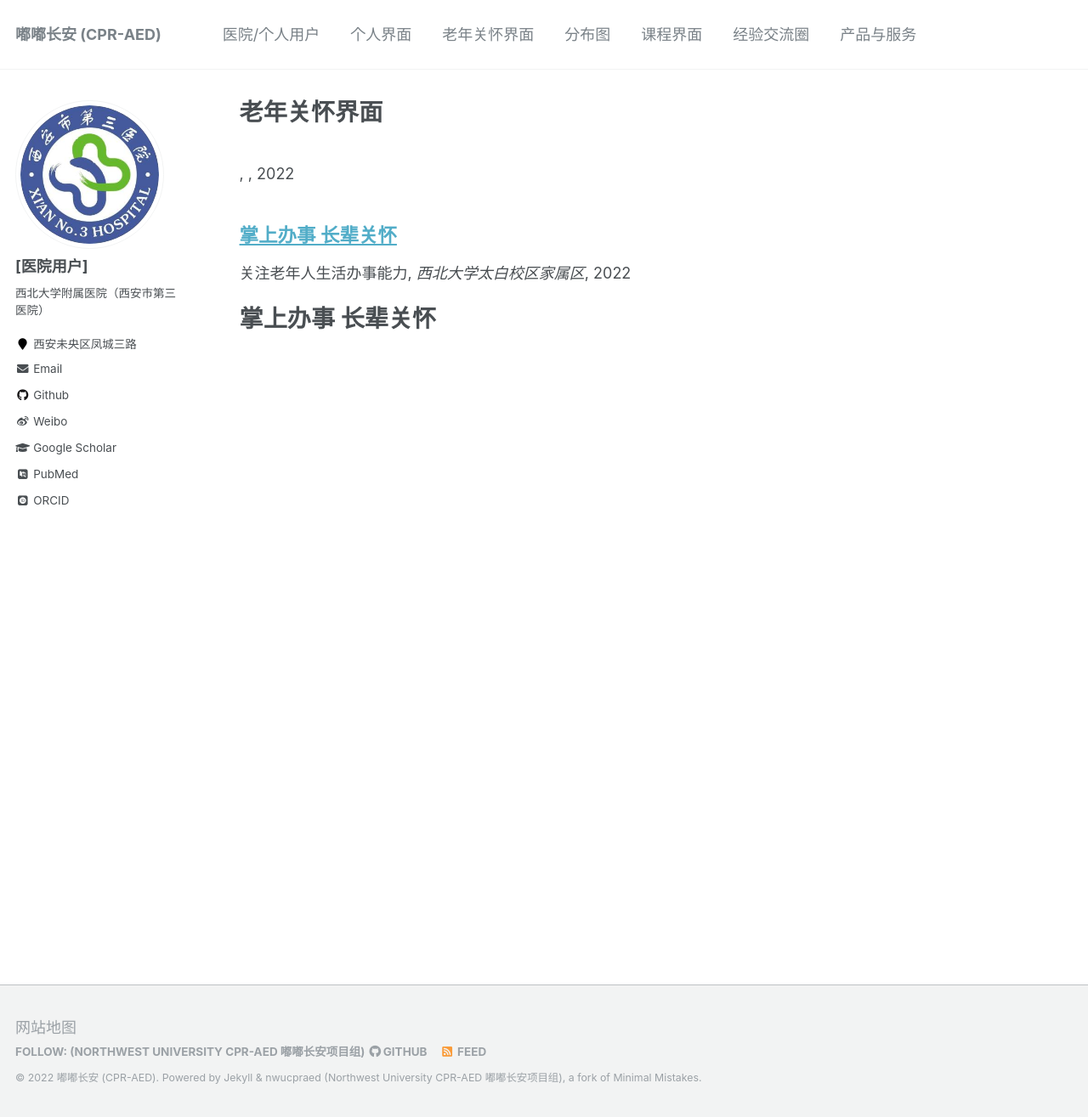
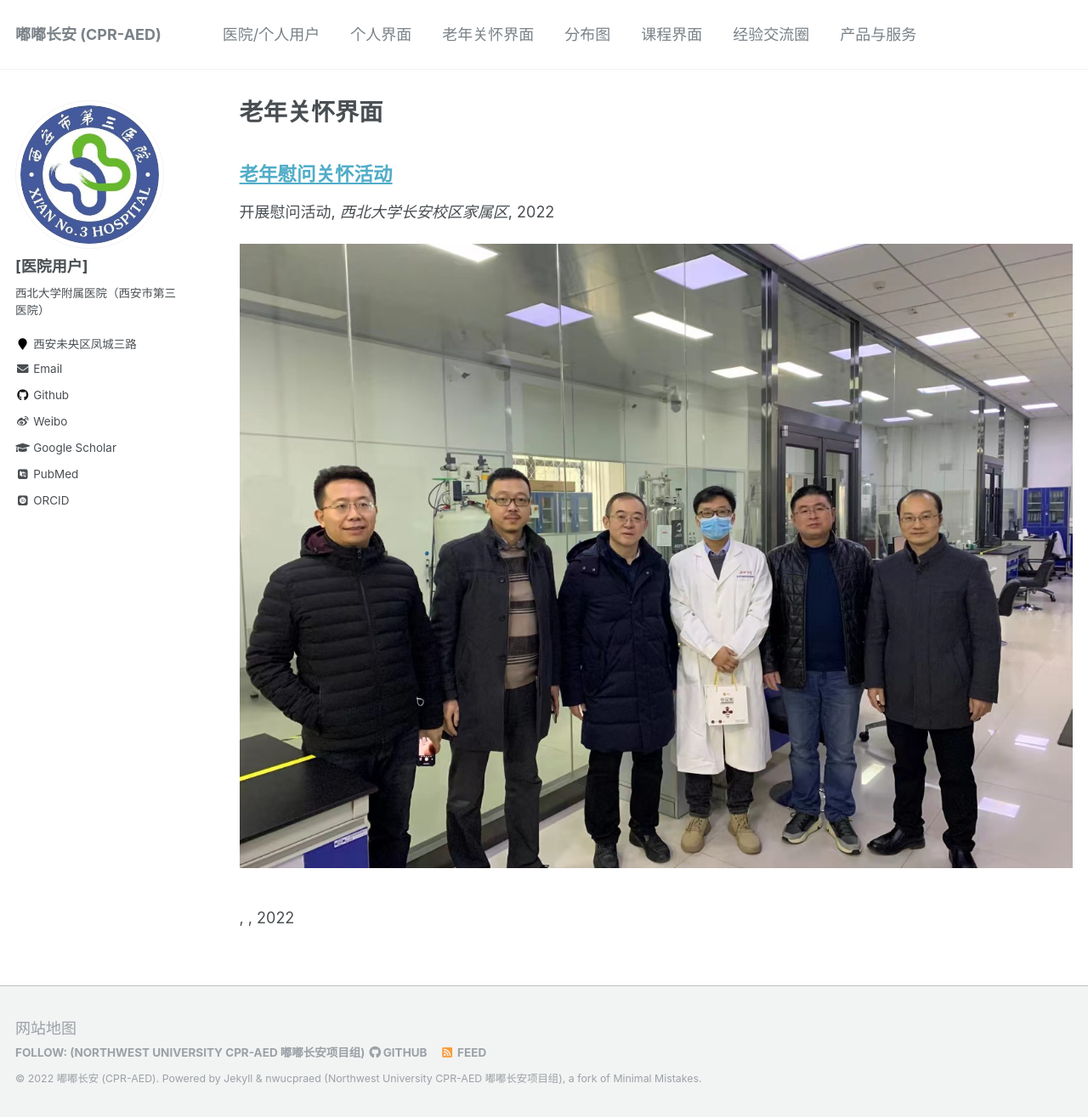
Before and after one commit to nwucpraed/nwucpraed.github.io, a Jekyll site: the page built from _pages/teaching.html, in a window 1280 px wide and 1315 px high. Shown: the whole window at 85% size. Built offline with Jekyll 4.4.1, drawn with Linux system fonts in a browser that asks for light colours; some web fonts are replaced.

Commit message:
![laonian2](/images/Laonian/laonian2.jpg)
![laonian2](/images/Laonian/laonian2.jpg)

```diff
--- a/_teaching/2014-spring-teaching-1.md
+++ b/_teaching/2014-spring-teaching-1.md
@@ -6,10 +6,5 @@
 venue: "西北大学太白校区家属区"
 date: 2022-04-09
 location: "西安市, 碑林区"
+![laonian2](/images/Laonian/laonian2.jpg)
 ---
-掌上办事 长辈关怀
-=================
-
-### 关注老年人生活办事能力
-
-![laonian2](/images/Laonian/laonian2.jpg)
--- a/_teaching/2015-spring-teaching-2.md
+++ b/_teaching/2015-spring-teaching-2.md
@@ -5,11 +5,8 @@
 permalink: /teaching/2015-spring-teaching-1
 venue: "西北大学长安校区家属区"
 date: 2022-04-05
-location: "西安市, 长安区""
+location: "西安市, 长安区"
 ---
-老年关怀活动
-============
 
-### 开展慰问活动
 
 ![laonian1](/images/Laonian/laonian1.jpg)
```
